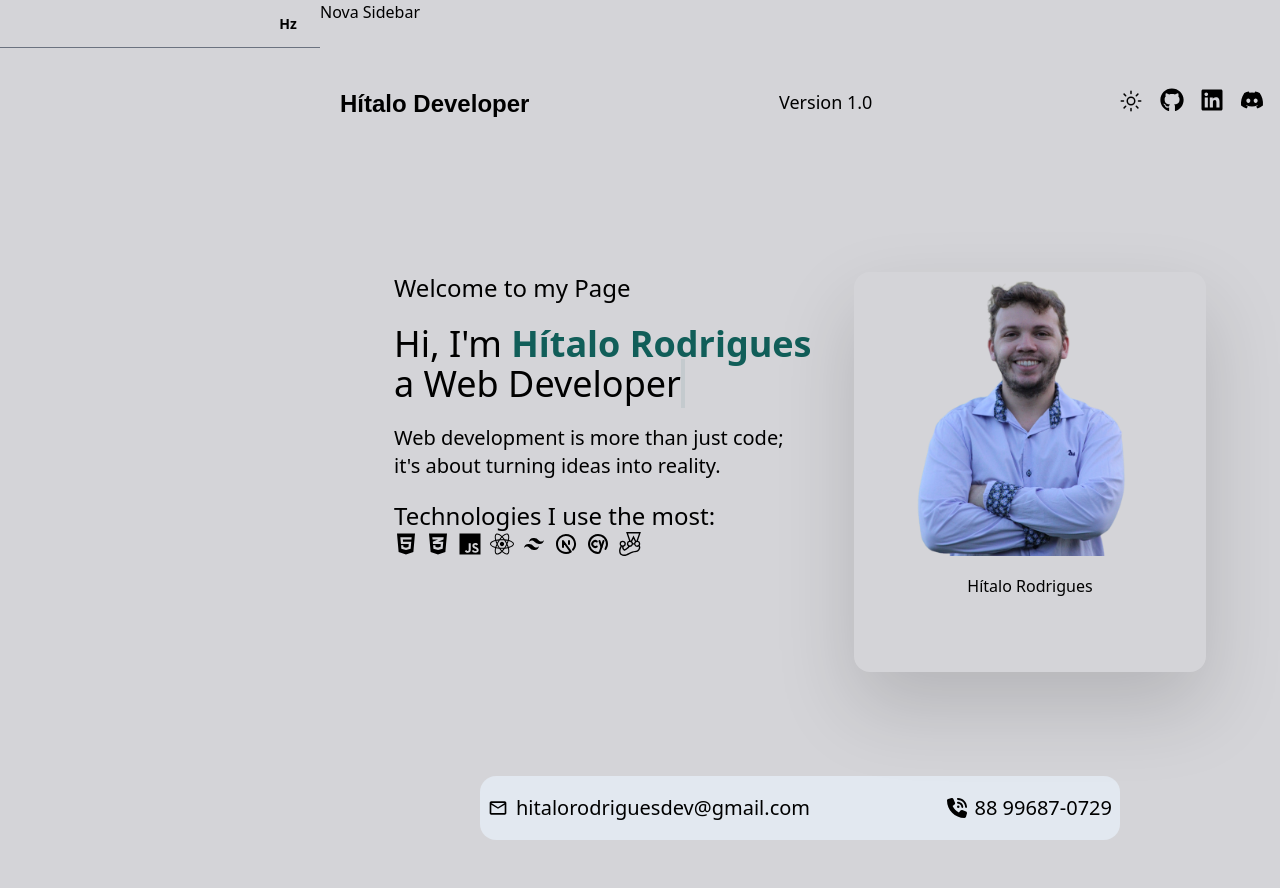
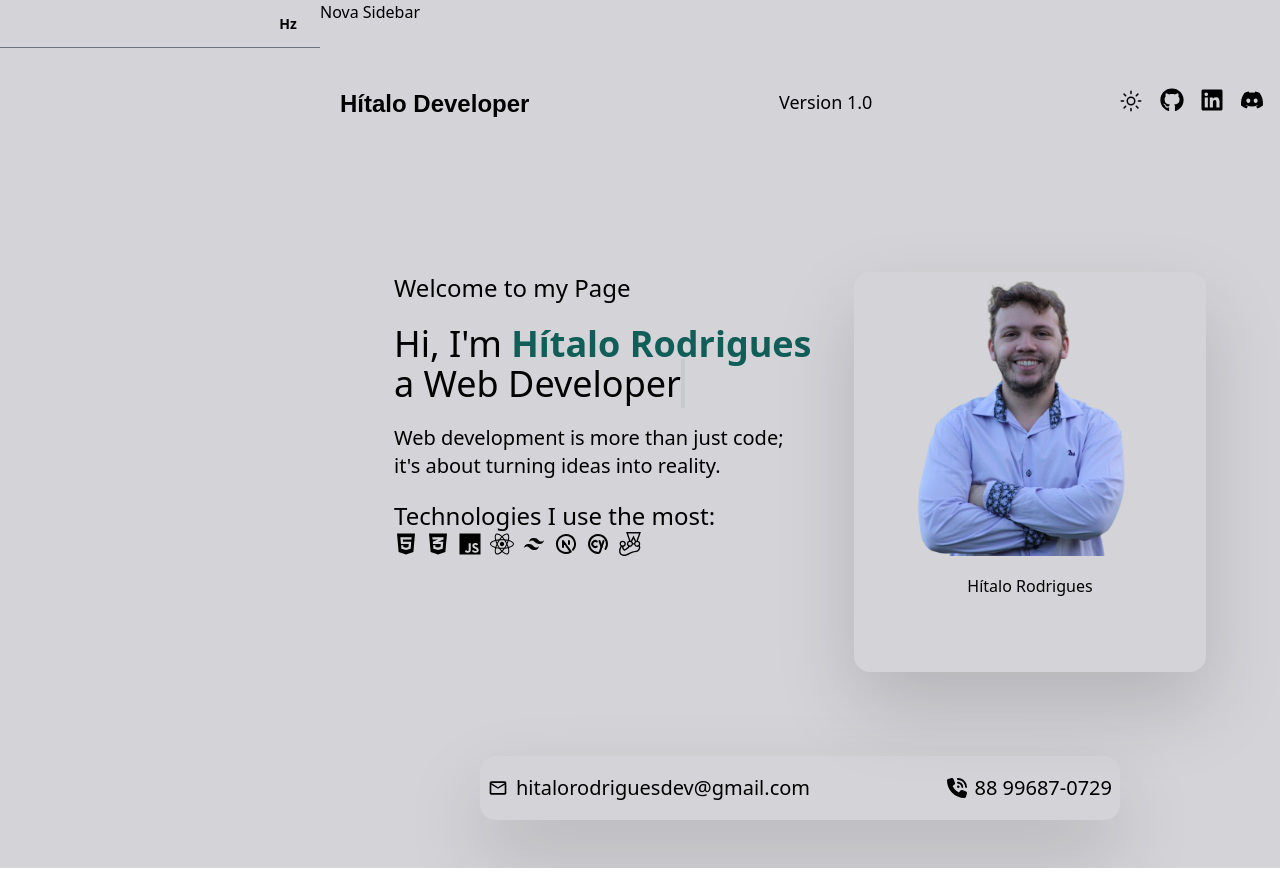
Before and after one commit to Hzimr/Hzimr.github.io, a Next.js app: page / in a window 1280 px wide. Built offline with nearby package versions, Linux system fonts and the light colour scheme; a web font is replaced by a local one.

Commit message:
style: added shadow-foto and remove bg

```diff
--- a/src/components/contact.tsx
+++ b/src/components/contact.tsx
@@ -6,7 +6,7 @@ import { motion } from 'framer-motion'
 export function Contact() {
   return (
     <motion.div
-      className="mt-6 flex h-24 flex-col items-center justify-between rounded-2xl bg-slate-200 p-3 text-xl text-black dark:bg-primary-darkContent dark:text-slate-100 md:h-16 md:w-[40rem] md:flex-row md:p-2"
+      className="mt-1 flex h-24 flex-col items-center justify-between rounded-2xl p-3 text-xl text-black shadow-foto dark:bg-primary-darkContent dark:text-slate-100 md:h-16 md:w-[40rem] md:flex-row md:p-2"
       initial={{ opacity: 0, scale: 0.5 }}
       animate={{ opacity: 1, scale: 1 }}
       transition={{
```
